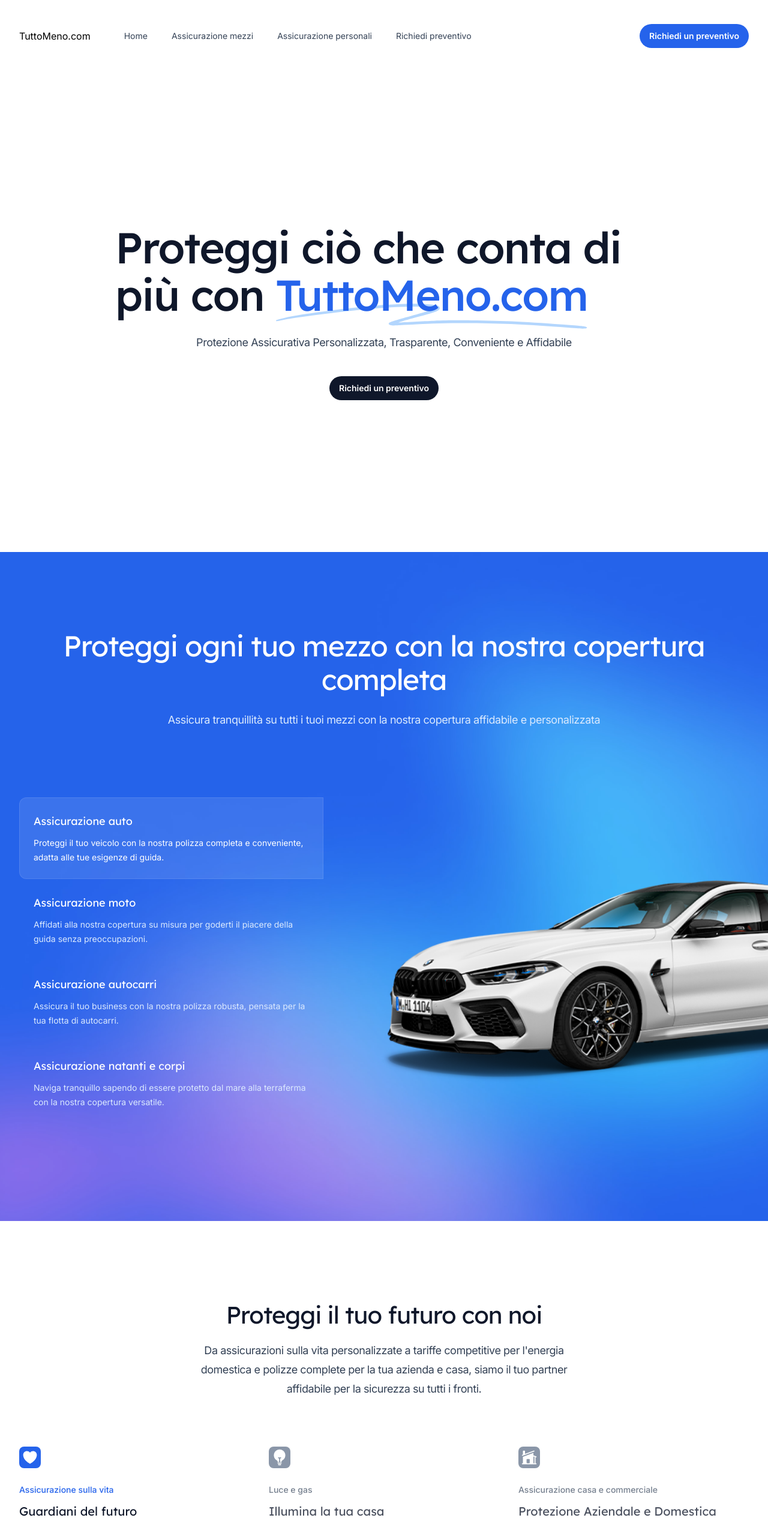
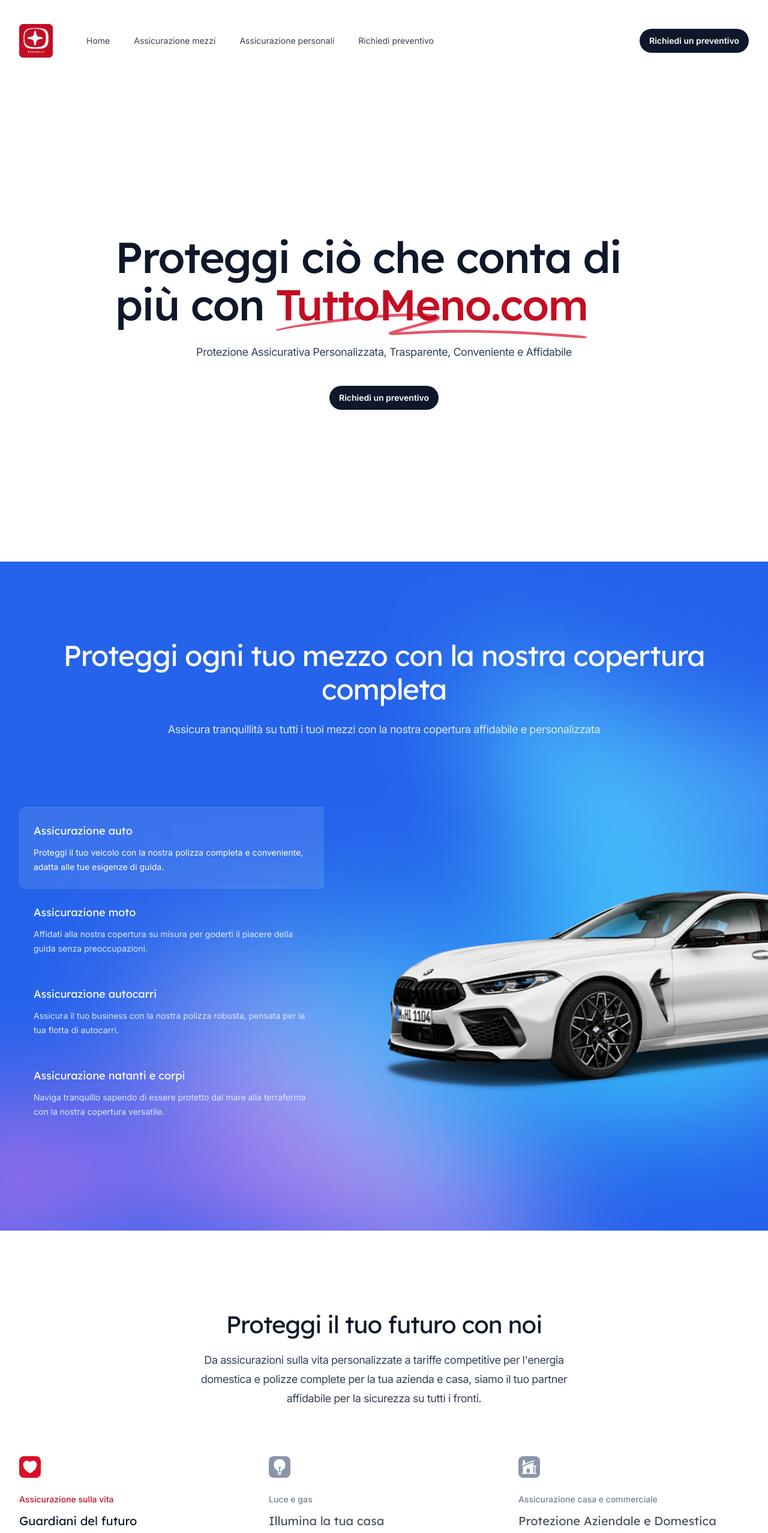
Before and after one commit to SpaceDesignItalia/TuttoMeno, a Next.js app: page / in a window 1280 px wide. Shown: the top 2555 px of the page at 60% size. Built offline with nearby package versions, Linux system fonts and the light colour scheme.

Commit message:
PhotoFix

```diff
--- a/src/app/preventivo/Footer.jsx
+++ b/src/app/preventivo/Footer.jsx
@@ -24,11 +24,7 @@
       <div className="mx-auto max-w-7xl px-6 pb-8 pt-16 sm:pt-24 lg:px-8 lg:pt-32">
         <div className="xl:grid xl:grid-cols-3 xl:gap-8">
           <div className="space-y-8">
-            <img
-              className="h-7"
-              src="https://tailwindui.com/img/logos/mark.svg?color=indigo&shade=500"
-              alt="Company name"
-            />
+            <Logo />
             <div>
               <ul className="flex flex-col gap-5">
                 <li className="flex flex-row gap-2 text-white">
--- a/src/app/preventivo/Header.jsx
+++ b/src/app/preventivo/Header.jsx
@@ -109,7 +109,10 @@
             </div>
           </div>
           <div className="flex items-center gap-x-5 md:gap-x-8">
-            <Button href="/preventivo" color="blue">
+            <Button
+              href="/preventivo"
+              className="bg-[#c30d23] hover:bg-[#db0f27]"
+            >
               <span>Richiedi un preventivo</span>
             </Button>
 
--- a/src/app/privacy-policy/Footer.jsx
+++ b/src/app/privacy-policy/Footer.jsx
@@ -24,11 +24,7 @@
       <div className="mx-auto max-w-7xl px-6 pb-8 pt-16 sm:pt-24 lg:px-8 lg:pt-32">
         <div className="xl:grid xl:grid-cols-3 xl:gap-8">
           <div className="space-y-8">
-            <img
-              className="h-7"
-              src="https://tailwindui.com/img/logos/mark.svg?color=indigo&shade=500"
-              alt="Company name"
-            />
+            <Logo />
             <div>
               <ul className="flex flex-col gap-5">
                 <li className="flex flex-row gap-2 text-white">
--- a/src/app/privacy-policy/Header.jsx
+++ b/src/app/privacy-policy/Header.jsx
@@ -109,7 +109,10 @@
             </div>
           </div>
           <div className="flex items-center gap-x-5 md:gap-x-8">
-            <Button href="/preventivo" color="blue">
+            <Button
+              href="/preventivo"
+              className="bg-[#c30d23] hover:bg-[#db0f27]"
+            >
               <span>Richiedi un preventivo</span>
             </Button>
 
--- a/src/app/privacy-policy/page.jsx
+++ b/src/app/privacy-policy/page.jsx
@@ -17,7 +17,7 @@
       <Header />
       <div className="container mx-auto max-w-2xl px-5 py-10">
         <div>
-          <h1 className="text-3xl font-bold text-blue-500">Privacy Policy</h1>
+          <h1 className="text-3xl font-bold text-[#c30d23]">Privacy Policy</h1>
           <p className="text-gray-600">Ultimo aggiornamento: 5 febbraio 2024</p>
         </div>
         <div className="mt-8">
--- a/src/components/Footer.jsx
+++ b/src/components/Footer.jsx
@@ -24,11 +24,7 @@
       <div className="mx-auto max-w-7xl px-6 pb-8 pt-16 sm:pt-24 lg:px-8 lg:pt-32">
         <div className="xl:grid xl:grid-cols-3 xl:gap-8">
           <div className="space-y-8">
-            <img
-              className="h-7"
-              src="https://tailwindui.com/img/logos/mark.svg?color=indigo&shade=500"
-              alt="Company name"
-            />
+            <Logo />
             <div>
               <ul className="flex flex-col gap-5">
                 <li className="flex flex-row gap-2 text-white">
--- a/src/components/Header.jsx
+++ b/src/components/Header.jsx
@@ -109,7 +109,10 @@
             </div>
           </div>
           <div className="flex items-center gap-x-5 md:gap-x-8">
-            <Button href="/preventivo" color="blue">
+            <Button
+              href="/preventivo"
+              className="bg-[#c30d23] hover:bg-[#db0f27]"
+            >
               <span>Richiedi un preventivo</span>
             </Button>
 
--- a/src/components/Hero.jsx
+++ b/src/components/Hero.jsx
@@ -14,11 +14,11 @@
         transition={{ duration: 1.5, type: 'spring', bounce: 0.25 }}
       >
         Proteggi ciò che conta di più con{' '}
-        <span className="relative whitespace-nowrap text-blue-600">
+        <span className="relative whitespace-nowrap text-[#c30d23]">
           <motion.svg
             aria-hidden="true"
             viewBox="0 0 418 42"
-            className="absolute left-0 top-2/3 h-[0.58em] w-full fill-blue-300/70"
+            className="absolute left-0 top-2/3 h-[0.58em] w-full fill-[#db0f27]/70"
             preserveAspectRatio="none"
             initial={{ y: 150, opacity: 0 }}
             animate={{ y: 0, opacity: 1 }}
--- a/src/components/Logo.jsx
+++ b/src/components/Logo.jsx
@@ -1,3 +1,10 @@
+import Image from 'next/image'
+import logoImage from '@/images/logos/logo.png'
+
 export function Logo(props) {
-  return <div>TuttoMeno.com</div>
+  return (
+    <div>
+      <Image src={logoImage} alt="logo" className="h-14 w-14" />
+    </div>
+  )
 }
--- a/src/components/OtherInsurances.jsx
+++ b/src/components/OtherInsurances.jsx
@@ -103,7 +103,7 @@
               >
                 <dt className="font-semibold text-gray-900">
                   <CheckIcon
-                    className="absolute left-0 top-1 h-5 w-5 text-indigo-500"
+                    className="absolute left-0 top-1 h-5 w-5 text-[#db0f27]"
                     aria-hidden="true"
                   />
                   {feature.name}
--- a/src/components/SecondaryFeatures.jsx
+++ b/src/components/SecondaryFeatures.jsx
@@ -76,7 +76,7 @@
       <div
         className={clsx(
           'w-9 rounded-lg',
-          isActive ? 'bg-blue-600' : 'bg-slate-500',
+          isActive ? 'bg-[#db0f27]' : 'bg-slate-500',
         )}
       >
         <svg aria-hidden="true" className="h-9 w-9 p-1" fill="none">
@@ -86,7 +86,7 @@
       <h3
         className={clsx(
           'mt-6 text-sm font-medium',
-          isActive ? 'text-blue-600' : 'text-slate-600',
+          isActive ? 'text-[#c30d23]' : 'text-slate-600',
         )}
       >
         {feature.name}
```
Also changed, not shown: src/images/logos/logo.png (added), 1 other file (tests, documents, lock files or other folders).
